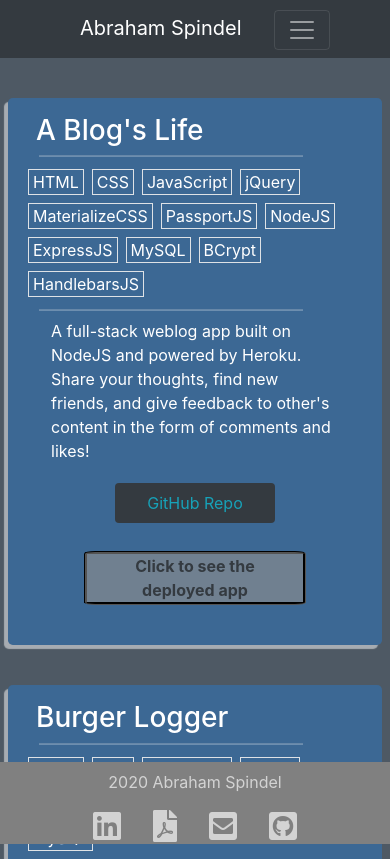
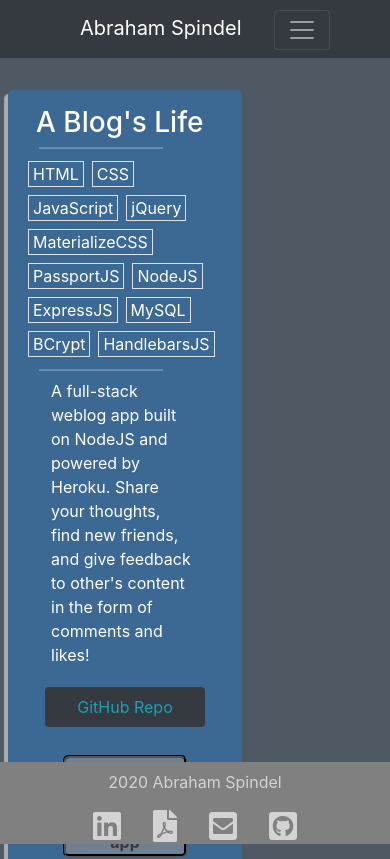
Before and after one commit to abraspin/abraspin.github.io, a React (Create React App) app: page /Projects in a window 390 px wide. Shown: the top 859 px of the page. Built offline with nearby package versions, Linux system fonts and the light colour scheme.

Commit message:
comments and relocate CSS

```diff
--- a/src/App.css
+++ b/src/App.css
@@ -1,93 +1,5 @@
-/* .App {
-  text-align: center;
-}
-
-.App-logo {
-  height: 40vmin;
-  pointer-events: none;
-}
-
-@media (prefers-reduced-motion: no-preference) {
-  .App-logo {
-    animation: App-logo-spin infinite 20s linear;
-  }
-}
-
-.App-header {
-  background-color: #282c34;
-  min-height: 100vh;
-  display: flex;
-  flex-direction: column;
-  align-items: center;
-  justify-content: center;
-  font-size: calc(10px + 2vmin);
-  color: white;
-}
-
-.App-link {
-  color: #61dafb;
-}
-
-@keyframes App-logo-spin {
-  from {
-    transform: rotate(0deg);
-  }
-  to {
-    transform: rotate(360deg);
-  }
-} */
-/* //////////////////////////Mine Below//////////////////////////// */
 
 
-/*
-#root{
-  background-color: #4e5964;
-} */
-
-/* both bc otherwise there was a white margin around it */
-.card-body,
-.card {
-  background-color: grey;
-}
-
-#profile-pic {
-  max-width: 200px;
-  max-height: 200px;
-  margin: 10px;
-  text-align: center;
-  /* ****why does this work to keep the picture inside the card at XS windows width? */
-  width: 80%;
-}
-
-#email-me-button {
-  position: relative;
-  text-align: center;
-  width: 30%;
-  color: rgb(28, 27, 32);
-  font-weight: bold;
-  margin: 0 auto;
-  background-color: #3c6894;
-  border-color: gray;
-}
-
-#email-me-button:hover {
-  color: white;
-
-}
-
-
-.link-button {
-  width: 50%;
-  height: 75px;
-  margin: 0 auto;
-  text-align: center;
-  vertical-align: middle;
-  font-size: 32px;
-  color: rgb(28, 27, 32);
-  font-weight: bold;
-  background-color: #3c6894;
-  border-color: gray
-}
 
 /* Grow */
 .hvr-grow {
@@ -108,55 +20,3 @@
   -webkit-transform: scale(1.1);
   transform: scale(1.1);
 }
-
-.contact-me-form {
-
-  width: 100%;
-  height: 1000px;
-  position: relative;
-  margin: 0px;
-  padding: 0px;
-  border: 0px;
-}
-/*
-.embedResume {
-  width: 100%;
-  height: 1000px;
-} */
-
-
-
-.project-listing {
-  margin: 40px;
-  color: #fff;
-}
-
-
-
-
-
-@media only screen and (max-width: 768px) {
-  .project-link-pic {
-    display: none
-  }
-
-  .deployed-app-link {
-    border-style: groove;
-    border-color: black;
-    border-radius: 5%;
-    width: 70%;
-    background-color: slategray;
-  }
-
-  .jumbotron {
-    margin-left: .5rem;
-    margin-right: .5rem;
-    min-height: 26rem;
-  }
-
-  .project-description {
-    margin: 0 auto;
-  }
-
-
-}
--- a/src/App.js
+++ b/src/App.js
@@ -11,8 +11,8 @@ import Resume from "./pages/Resume";
 import { useEffect, useState } from "react";
 
 function App() {
+  //TODO: following code for passing active page to navbar, currently non-functional
   // const [pageSelected, setPageSelected] = useState("");
-
   // useEffect(() => {
   //   console.log(
   //     "🚀 ~ file: App.js ~ line 40 ~ useEffect ~ window.location.pathname.split('/')[1];",
@@ -26,7 +26,6 @@ function App() {
   return (
     <div>
       <Router>
-        {/* <div> */}
         <NavBar> </NavBar>
 
         {/* A <Switch> looks through its children <Route>s and
@@ -48,7 +47,7 @@ function App() {
           </Route>
         </Switch>
         <MyFooter></MyFooter>
-        {/* </div> */}
+        <br></br>
       </Router>
     </div>
   );
--- a/src/Components/ProjectListing/style.css
+++ b/src/Components/ProjectListing/style.css
@@ -31,6 +31,15 @@
 
 
 
+  .project-listing {
+    margin: 0 auto;
+    margin-bottom: 2rem;
+    margin-top: 2rem;
+    width: 60%;
+    color: #fff;
+  }
+
+
 
 
 
--- a/src/index.css
+++ b/src/index.css
@@ -1,23 +1,22 @@
-/* body {
+body {
   margin: 0;
+
   font-family: -apple-system, BlinkMacSystemFont, 'Segoe UI', 'Roboto', 'Oxygen',
     'Ubuntu', 'Cantarell', 'Fira Sans', 'Droid Sans', 'Helvetica Neue',
     sans-serif;
   -webkit-font-smoothing: antialiased;
   -moz-osx-font-smoothing: grayscale;
 
-
 }
 
 code {
   font-family: source-code-pro, Menlo, Monaco, Consolas, 'Courier New',
     monospace;
-} */
+}
 
 
 body {
   background-color: #4e5964;
-  /* color: white; */
   margin: 0px;
   padding: 0px;
 }
@@ -34,9 +33,3 @@ body {
   padding: 0px;
   border: 0px;
 }
-
-/* .embedResume {
-  width: 100%;
-  height: 1000px;
-}
- */
--- a/src/pages/ContactMe/index.js
+++ b/src/pages/ContactMe/index.js
@@ -1,3 +1,5 @@
+import "./style.css";
+
 function ContactMe() {
   const contactFormStlyle = {
     width: "100%",
--- /dev/null
+++ b/src/pages/ContactMe/style.css
@@ -0,0 +1,9 @@
+.contact-me-form {
+
+    width: 100%;
+    height: 1000px;
+    position: relative;
+    margin: 0px;
+    padding: 0px;
+    border: 0px;
+  }
--- a/src/pages/Home/style.css
+++ b/src/pages/Home/style.css
@@ -9,7 +9,6 @@
   max-height: 200px;
   margin: 10px;
   text-align: center;
-  /* ****why does this work to keep the picture inside the card at XS windows width? */
   width: 80%;
 }
 
--- a/src/pages/Resume/index.js
+++ b/src/pages/Resume/index.js
@@ -1,7 +1,6 @@
 import "./style.css";
 function Resume() {
   return (
-    // <h1>Hi I'm the Resume Page</h1>
     <section>
       <iframe className="embedResume" src="/assets/Abraham-Spindel-Resume.pdf"></iframe>
     </section>
```
Also changed, not shown: src/logo.svg (deleted).
